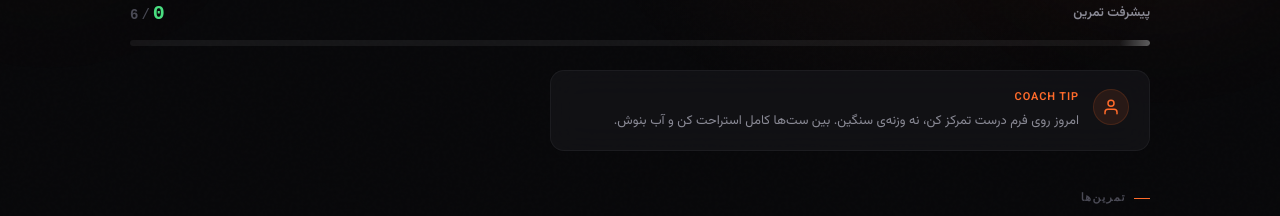
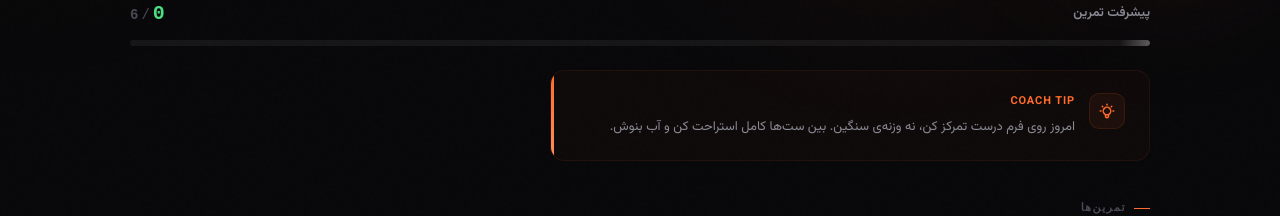
Before and after one commit to jvjehrdad/daily-workout, a React (Vite) app: page / in a window 1280 px wide. Shown: the part 234-450 px from the top of the page. Built offline with nearby package versions, Linux system fonts and the light colour scheme.

Commit message:
style: redesign header coach tip card with accent border and lightbulb icon

```diff
--- a/src/components/Header/Header.module.css
+++ b/src/components/Header/Header.module.css
@@ -215,44 +215,57 @@
 
 /* === Coach Note === */
 .coachNote {
-  display: flex;
-  align-items: flex-start;
-  gap: 14px;
-  padding: 18px 20px;
-  background: var(--bg-glass);
-  backdrop-filter: blur(16px);
-  -webkit-backdrop-filter: blur(16px);
-  border: 1px solid var(--border-subtle);
+  position: relative;
   border-radius: var(--radius-md);
+  overflow: hidden;
+  background: rgba(255, 107, 43, 0.03);
+  border: 1px solid rgba(255, 107, 43, 0.08);
   max-width: 600px;
 }
 
-.coachAvatar {
+.coachAccent {
+  position: absolute;
+  top: 0;
+  left: 0;
+  width: 3px;
+  height: 100%;
+  background: linear-gradient(180deg, var(--orange), var(--orange-light));
+  border-radius: 0 2px 2px 0;
+}
+
+.coachInner {
+  display: flex;
+  gap: 14px;
+  padding: 20px 18px 20px 22px;
+}
+
+.coachIcon {
   flex-shrink: 0;
   width: 36px;
   height: 36px;
   display: flex;
   align-items: center;
   justify-content: center;
-  background: rgba(255, 107, 43, 0.1);
-  border-radius: 50%;
+  background: var(--orange-glass);
+  border: 1px solid rgba(255, 107, 43, 0.12);
+  border-radius: var(--radius-sm);
   color: var(--orange);
-  border: 1px solid rgba(255, 107, 43, 0.15);
 }
 
 .coachContent {
   flex: 1;
   min-width: 0;
+  display: flex;
+  flex-direction: column;
+  gap: 6px;
 }
 
 .coachLabel {
-  display: block;
   font-size: 0.6875rem;
-  font-weight: 600;
+  font-weight: 700;
   text-transform: uppercase;
   letter-spacing: 0.08em;
   color: var(--orange);
-  margin-bottom: 4px;
 }
 
 .coachText {
@@ -269,6 +282,10 @@
   .hero {
     margin-bottom: 32px;
   }
+
+  .coachInner {
+    padding: 22px 24px 22px 26px;
+  }
 }
 
 @media (min-width: 1024px) {
--- a/src/components/Header/Header.tsx
+++ b/src/components/Header/Header.tsx
@@ -56,15 +56,17 @@ export function Header({ dayTitle, focus, coachTip, completedCount, totalCount,
         </div>
 
         <div className={styles.coachNote}>
-          <div className={styles.coachAvatar}>
-            <svg width="18" height="18" viewBox="0 0 24 24" fill="none" stroke="currentColor" strokeWidth="2" strokeLinecap="round" strokeLinejoin="round">
-              <path d="M20 21v-2a4 4 0 0 0-4-4H8a4 4 0 0 0-4 4v2" />
-              <circle cx="12" cy="7" r="4" />
-            </svg>
-          </div>
-          <div className={styles.coachContent}>
-            <span className={styles.coachLabel}>Coach tip</span>
-            <p className={styles.coachText}>{coachTip}</p>
+          <div className={styles.coachAccent} />
+          <div className={styles.coachInner}>
+            <div className={styles.coachIcon}>
+              <svg width="18" height="18" viewBox="0 0 24 24" fill="none" stroke="currentColor" strokeWidth="2" strokeLinecap="round" strokeLinejoin="round">
+                <path d="M9.663 17h4.673M12 3v1m6.364 1.636l-.707.707M21 12h-1M4 12H3m3.343-5.657l-.707-.707m2.828 9.9a5 5 0 117.072 0l-.548.547A3.374 3.374 0 0014 18.469V19a2 2 0 11-4 0v-.531c0-.895-.356-1.754-.988-2.386l-.548-.547z" />
+              </svg>
+            </div>
+            <div className={styles.coachContent}>
+              <span className={styles.coachLabel}>Coach Tip</span>
+              <p className={styles.coachText}>{coachTip}</p>
+            </div>
           </div>
         </div>
       </div>
```
